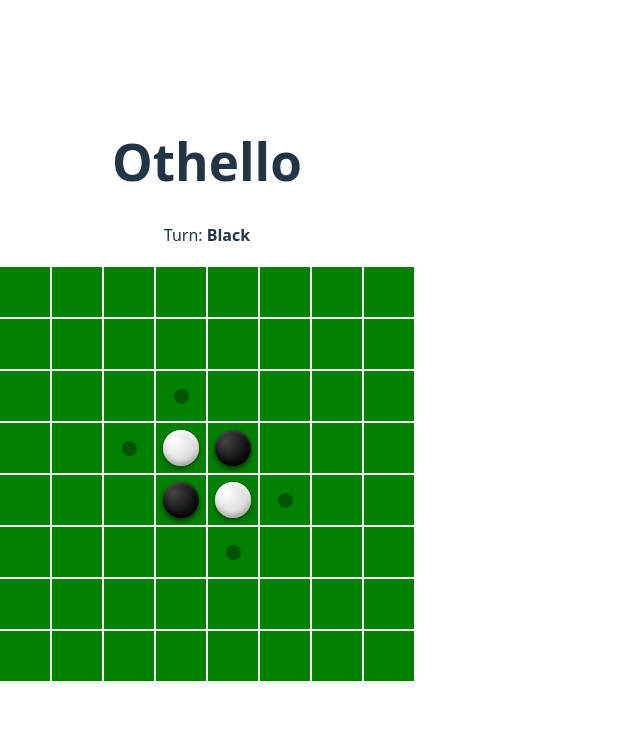
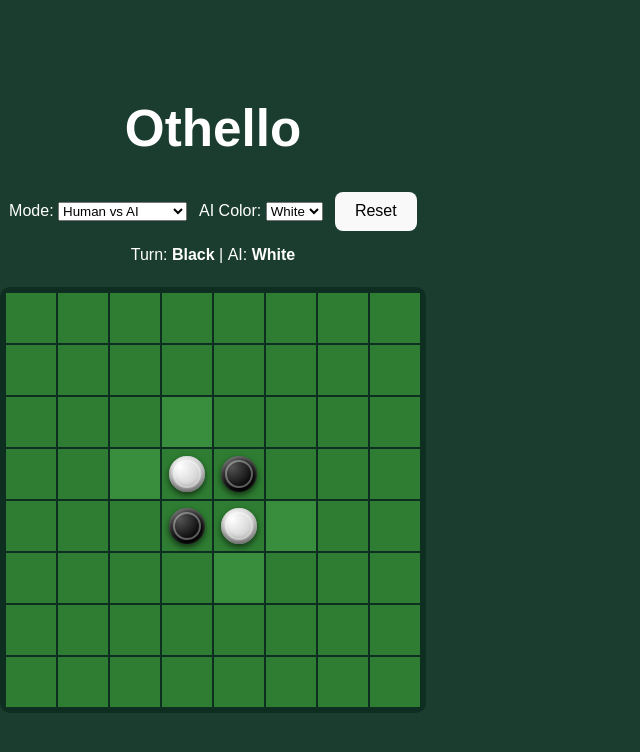
Before and after one commit to sanyamraina/othello-frontend, a React (Vite) app: page / in a window 1280 px wide. Shown: the top 752 px of the page, without its empty margins (0-640 px from the left). Built offline with nearby package versions, Linux system fonts and the light colour scheme.

Commit message:
removed human-ai specific logic, added human-human option. Restructured the codes logic

```diff
--- a/src/App.jsx
+++ b/src/App.jsx
@@ -4,14 +4,14 @@
 import "./styles.css";
 
 const initialBoard = [
-  [0,0,0,0,0,0,0,0],
-  [0,0,0,0,0,0,0,0],
-  [0,0,0,0,0,0,0,0],
-  [0,0,0,-1,1,0,0,0],
-  [0,0,0,1,-1,0,0,0],
-  [0,0,0,0,0,0,0,0],
-  [0,0,0,0,0,0,0,0],
-  [0,0,0,0,0,0,0,0],
+  [0, 0, 0, 0, 0, 0, 0, 0],
+  [0, 0, 0, 0, 0, 0, 0, 0],
+  [0, 0, 0, 0, 0, 0, 0, 0],
+  [0, 0, 0, -1, 1, 0, 0, 0],
+  [0, 0, 0, 1, -1, 0, 0, 0],
+  [0, 0, 0, 0, 0, 0, 0, 0],
+  [0, 0, 0, 0, 0, 0, 0, 0],
+  [0, 0, 0, 0, 0, 0, 0, 0],
 ];
 
 function findLastMove(prevBoard, newBoard) {
@@ -25,12 +25,23 @@
   return null;
 }
 
+function colorName(p) {
+  return p === 1 ? "Black" : "White";
+}
+function colorKey(p) {
+  return p === 1 ? "black" : "white";
+}
+
 export default function App() {
   const [board, setBoard] = useState(initialBoard);
-  const [player, setPlayer] = useState(1);
+  const [player, setPlayer] = useState(1); // 1 = Black, -1 = White
   const [validMoves, setValidMoves] = useState([]);
   const [lastMove, setLastMove] = useState(null);
   const [loading, setLoading] = useState(false);
+
+  // Game configuration
+  const [mode, setMode] = useState("HUMAN_VS_AI"); // "HUMAN_VS_HUMAN" | "HUMAN_VS_AI"
+  const [aiColor, setAiColor] = useState(-1); // 1 = Black AI, -1 = White AI (only used in HUMAN_VS_AI)
 
   // Initial legal moves (temporary bootstrap)
   useEffect(() => {
@@ -42,14 +53,53 @@
     ]);
   }, []);
 
+  // If it's AI's turn, trigger AI move automatically (also handles AI as Black on move 1)
+  useEffect(() => {
+    if (mode !== "HUMAN_VS_AI") return;
+    if (loading) return;
+    if (player !== aiColor) return;
+
+    (async () => {
+      try {
+        setLoading(true);
+
+        const ai = await makeMove({
+          board,
+          player,
+          use_ai: true,
+        });
+
+        const aiMove = findLastMove(board, ai.board);
+
+        setBoard(ai.board);
+        setPlayer(ai.next_player);
+        setValidMoves(ai.valid_moves);
+
+        if (aiMove) {
+          setLastMove({ ...aiMove, by: colorKey(player) });
+        }
+
+        // if game over, backend will signal it; we simply stop as state updates end the loop
+      } finally {
+        setLoading(false);
+      }
+    })();
+  }, [board, player, mode, aiColor, loading]);
+
   async function handleCellClick(row, col) {
     if (loading) return;
+
+    // In Human vs AI, ignore clicks when it's AI's turn
+    if (mode === "HUMAN_VS_AI" && player === aiColor) return;
+
+    // If the user clicks an invalid square, just ignore
+    const isValid = validMoves.some((m) => m.row === row && m.col === col);
+    if (validMoves.length > 0 && !isValid) return;
 
     try {
       setLoading(true);
 
-      // ---------- HUMAN MOVE ----------
-      const human = await makeMove({
+      const result = await makeMove({
         board,
         player,
         row,
@@ -57,41 +107,77 @@
         use_ai: false,
       });
 
-      setBoard(human.board);
-      setPlayer(human.next_player);
-      setValidMoves(human.valid_moves);
-      setLastMove({ row, col, by: "human" });
+      setBoard(result.board);
+      setPlayer(result.next_player);
+      setValidMoves(result.valid_moves);
+      setLastMove({ row, col, by: colorKey(player) });
 
-      if (human.game_over) return;
-
-      // ---------- AI MOVE ----------
-      const ai = await makeMove({
-        board: human.board,
-        player: human.next_player,
-        use_ai: true,
-      });
-
-      const aiMove = findLastMove(human.board, ai.board);
-
-      setBoard(ai.board);
-      setPlayer(ai.next_player);
-      setValidMoves(ai.valid_moves);
-
-      if (aiMove) {
-        setLastMove({ ...aiMove, by: "ai" });
-      }
-
+      // No direct AI call here anymore — the useEffect above handles AI turns cleanly.
     } finally {
       setLoading(false);
     }
   }
 
+  function resetGame() {
+    setBoard(initialBoard);
+    setPlayer(1);
+    setLastMove(null);
+    setLoading(false);
+
+    // reset valid moves bootstrap
+    setValidMoves([
+      { row: 2, col: 3 },
+      { row: 3, col: 2 },
+      { row: 4, col: 5 },
+      { row: 5, col: 4 },
+    ]);
+  }
+
+  const aiEnabled = mode === "HUMAN_VS_AI";
+  const aiPlays = aiEnabled ? colorName(aiColor) : "None";
+
   return (
     <div className="app">
       <h1>Othello</h1>
 
-      <p>
-        Turn: <strong>{player === 1 ? "Black" : "White"}</strong>
+      <div style={{ display: "inline-flex", gap: 12, alignItems: "center" }}>
+        <label>
+          Mode:&nbsp;
+          <select
+            value={mode}
+            onChange={(e) => {
+              const nextMode = e.target.value;
+              setMode(nextMode);
+              // keep aiColor as-is; it only matters in HUMAN_VS_AI
+            }}
+          >
+            <option value="HUMAN_VS_AI">Human vs AI</option>
+            <option value="HUMAN_VS_HUMAN">Human vs Human</option>
+          </select>
+        </label>
+
+        <label>
+          AI Color:&nbsp;
+          <select
+            value={aiColor}
+            onChange={(e) => setAiColor(Number(e.target.value))}
+            disabled={!aiEnabled}
+          >
+            <option value={1}>Black</option>
+            <option value={-1}>White</option>
+          </select>
+        </label>
+
+        <button onClick={resetGame}>Reset</button>
+      </div>
+
+      <p style={{ marginTop: 12 }}>
+        Turn: <strong>{colorName(player)}</strong>
+        {aiEnabled && (
+          <>
+            &nbsp;|&nbsp;AI: <strong>{aiPlays}</strong>
+          </>
+        )}
       </p>
 
       <Board
--- a/src/Board.jsx
+++ b/src/Board.jsx
@@ -1,3 +1,5 @@
+import React from "react";
+
 export default function Board({
   board,
   validMoves,
@@ -5,47 +7,38 @@
   currentPlayer,
   onCellClick,
 }) {
-  const isValid = (r, c) =>
-    validMoves.some(m => m.row === r && m.col === c);
-
-  const isLastMove = (r, c) =>
-    lastMove && lastMove.row === r && lastMove.col === c;
+  function isValidMove(r, c) {
+    return validMoves.some((m) => m.row === r && m.col === c);
+  }
 
   return (
     <div className="board">
       {board.map((row, r) =>
-        row.map((cell, c) => (
+        row.map((cell, c) => {
+          const valid = isValidMove(r, c);
+          const isLast =
+            lastMove && lastMove.row === r && lastMove.col === c;
+
+          let pieceClass = "";
+          if (cell === 1) pieceClass = "piece black";
+          else if (cell === -1) pieceClass = "piece white";
+
+          return (
             <div
               key={`${r}-${c}`}
-            className="cell"
-            onClick={() =>
-              (validMoves.length === 0 || isValid(r, c)) &&
-              onCellClick(r, c)
-            }
+              className={`cell ${valid ? "valid" : ""}`}
+              onClick={() => onCellClick(r, c)}
             >
-            {/* DISC */}
-            {cell === 1 && <div className="black" />}
-            {cell === -1 && <div className="white" />}
-
-            {/* VALID MOVE GHOST DISC */}
-            {cell === 0 && isValid(r, c) && (
+              {cell !== 0 && (
                 <div
-                className={`ghost ${
-                  currentPlayer === 1 ? "ghost-black" : "ghost-white"
-                }`}
-              />
-            )}
-
-            {/* LAST MOVE RING */}
-            {isLastMove(r, c) && (
-              <div
-                className={`last-move-ring ${
-                  lastMove.by === "ai" ? "ring-ai" : "ring-human"
+                  className={`${pieceClass} ${
+                    isLast ? "last-move" : ""
                   }`}
                 />
               )}
             </div>
-        ))
+          );
+        })
       )}
     </div>
   );
--- a/src/styles.css
+++ b/src/styles.css
@@ -1,3 +1,9 @@
+body {
+  font-family: sans-serif;
+  background: #1b3d2f;
+  color: white;
+}
+
 .app {
   text-align: center;
 }
@@ -5,107 +11,73 @@
 .board {
   display: grid;
   grid-template-columns: repeat(8, 50px);
+  grid-template-rows: repeat(8, 50px);
   gap: 2px;
-  justify-content: center;
   margin: 20px auto;
+  background: #0f2e22;
+  padding: 6px;
+  border-radius: 10px;
 }
 
+/* Board cell */
 .cell {
   width: 50px;
   height: 50px;
-  background: green;
+  background: #2e7d32;
   cursor: pointer;
   display: flex;
   align-items: center;
   justify-content: center;
-  position: relative; /* ← REQUIRED */
+  position: relative;
 }
 
+.cell.valid {
+  background: #388e3c;
+}
 
-
-.black,
-.white {
+/* Game piece base */
+.piece {
   width: 36px;
   height: 36px;
   border-radius: 50%;
   position: relative;
-  z-index: 2;
+
+  /* 3D illusion */
+  box-shadow:
+    inset 0 2px 4px rgba(255, 255, 255, 0.4),
+    inset 0 -3px 6px rgba(0, 0, 0, 0.6),
+    0 3px 6px rgba(0, 0, 0, 0.6);
 }
 
-.black {
+/* Black piece */
+.piece.black {
   background: radial-gradient(
     circle at 30% 30%,
-    #444,
-    #111 60%,
-    #000 100%
+    #555,
+    #000 70%
   );
-
-  box-shadow:
-    inset 0 2px 3px rgba(255, 255, 255, 0.15),
-    inset 0 -3px 4px rgba(0, 0, 0, 0.9),
-    0 3px 5px rgba(0, 0, 0, 0.6);
 }
 
-.white {
+/* White piece */
+.piece.white {
   background: radial-gradient(
     circle at 30% 30%,
-    #ffffff,
-    #dddddd 60%,
-    #bbbbbb 100%
+    #fff,
+    #ccc 70%
   );
-
-  box-shadow:
-    inset 0 2px 4px rgba(255, 255, 255, 0.9),
-    inset 0 -3px 4px rgba(0, 0, 0, 0.25),
-    0 3px 5px rgba(0, 0, 0, 0.4);
 }
 
-
-.cell.valid {
-  outline: 2px solid yellow;
+/* Ring effect */
+.piece::after {
+  content: "";
+  position: absolute;
+  inset: 4px;
+  border-radius: 50%;
+  border: 2px solid rgba(255, 255, 255, 0.35);
 }
 
-.cell.valid:hover {
-  background: #0a7f0a;
+/* Last move emphasis */
+.piece.last-move {
+  outline: 2px solid gold;
+  outline-offset: 2px;
 }
-
-
-.valid-dot {
-  width: 10px;
-  height: 10px;
-  background: rgba(255, 255, 255, 0.7);
-  border-radius: 50%;
-}
-
-.last-move-ring {
-  position: absolute;
-  width: 44px;
-  height: 44px;
-  border-radius: 50%;
-  pointer-events: none;
-  z-index: 3;
-}
-
-.ring-human {
-  border: 3px solid gold;
-}
-
-.ring-ai {
-  border: 3px solid #4da6ff;
-}
-
-/* GHOST DISCS (VALID MOVES) */
-.ghost {
-  width: 15px;
-  height: 15px;
-  border-radius: 50%;
-  opacity: 0.35;
-}
-
-.ghost-black {
-  background: black;
-}
-
-.ghost-white {
-  background: white;
-}
```
Lines whose indentation alone changed are shown as unchanged.
